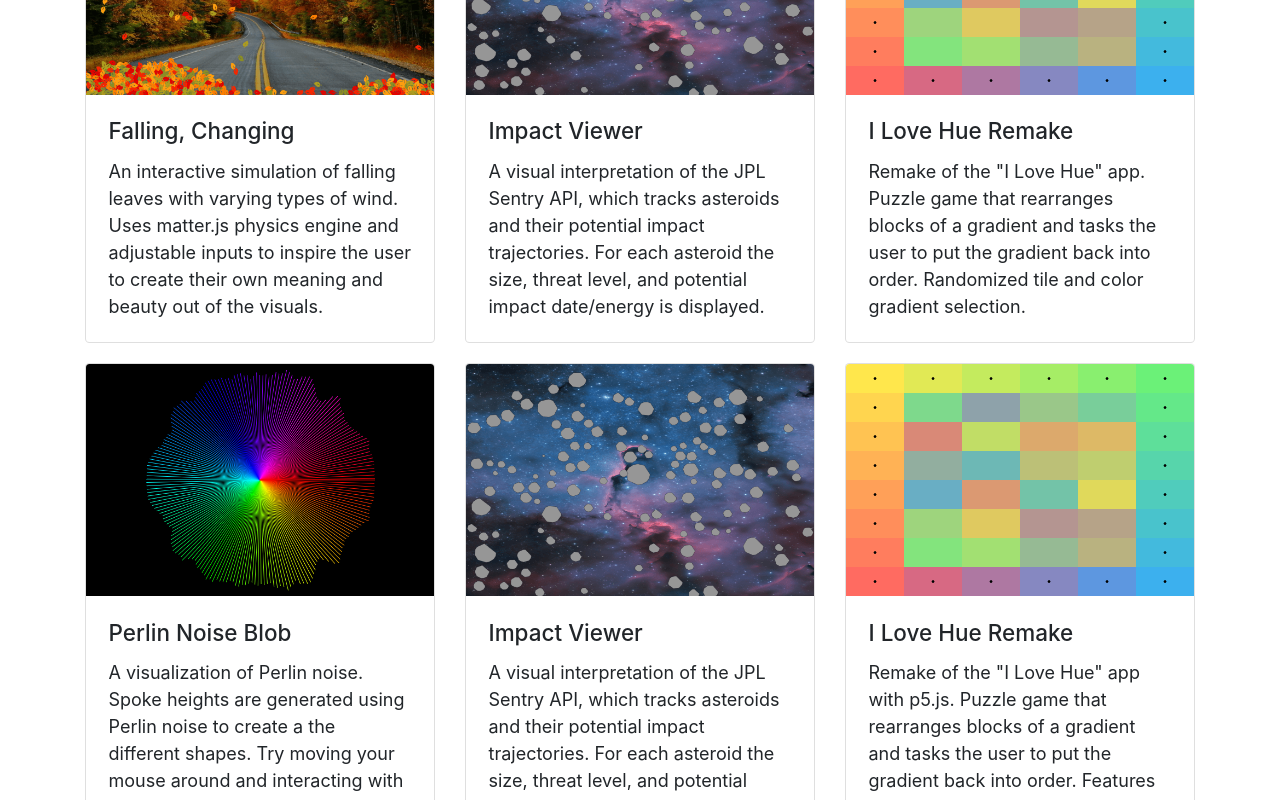
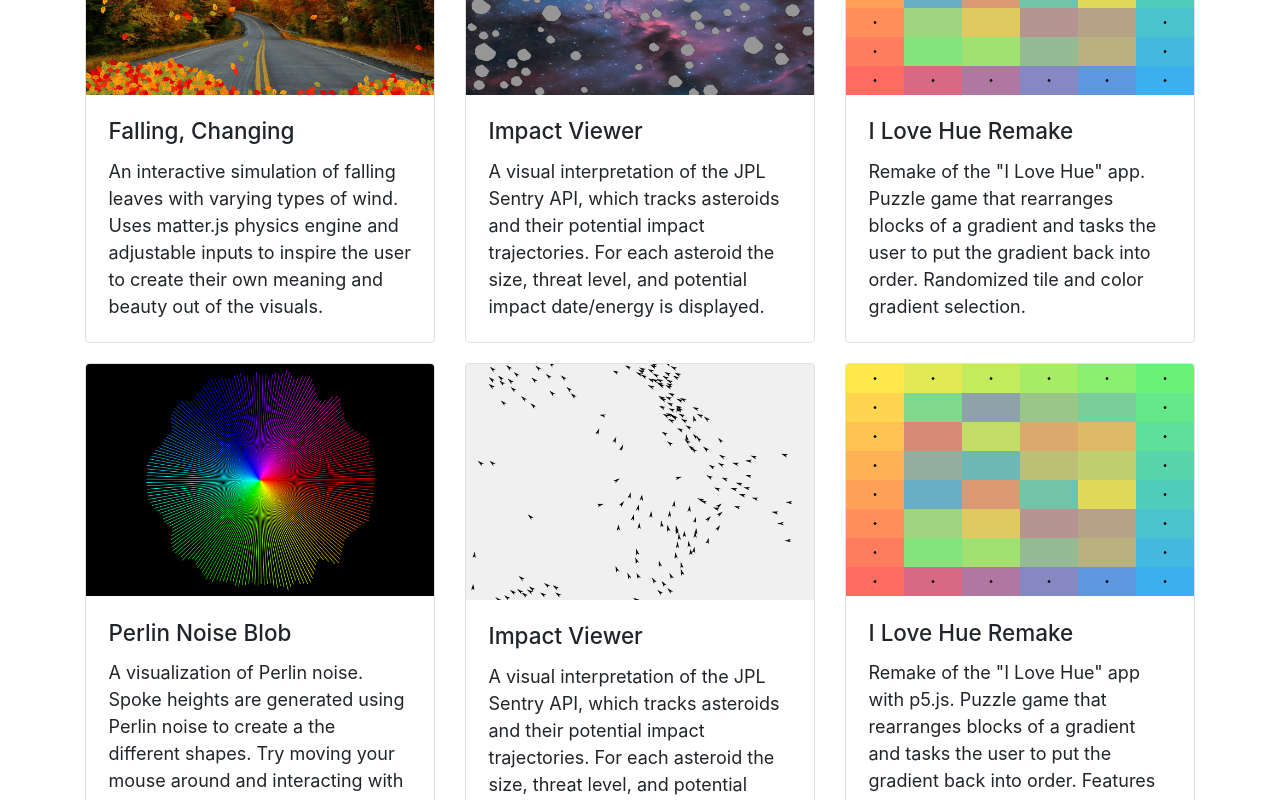
Before and after one commit to bryceparkman/personal-website, a Next.js app: page /projects/visualizations in a window 1280 px wide. Shown: the part 454-1254 px from the top of the page. Built offline with nearby package versions, Linux system fonts and the light colour scheme.

Commit message:
Add flock img

```diff
--- a/pages/projects/visualizations.js
+++ b/pages/projects/visualizations.js
@@ -79,7 +79,7 @@ export default function Visualizations() {
                     <Col lg={4}>
                     <Link href='sketches/impacts'>
                         <Card style={{cursor: 'pointer', marginTop: '20px'}}>
-                            <Card.Img variant="top" src="/images/impacts.png" />
+                            <Card.Img variant="top" src="/images/flock.png" />
                             <Card.Body>
                                 <Card.Title>Impact Viewer</Card.Title>
                                 <Card.Text>
```
Also changed, not shown: public/images/flock.png (added).
